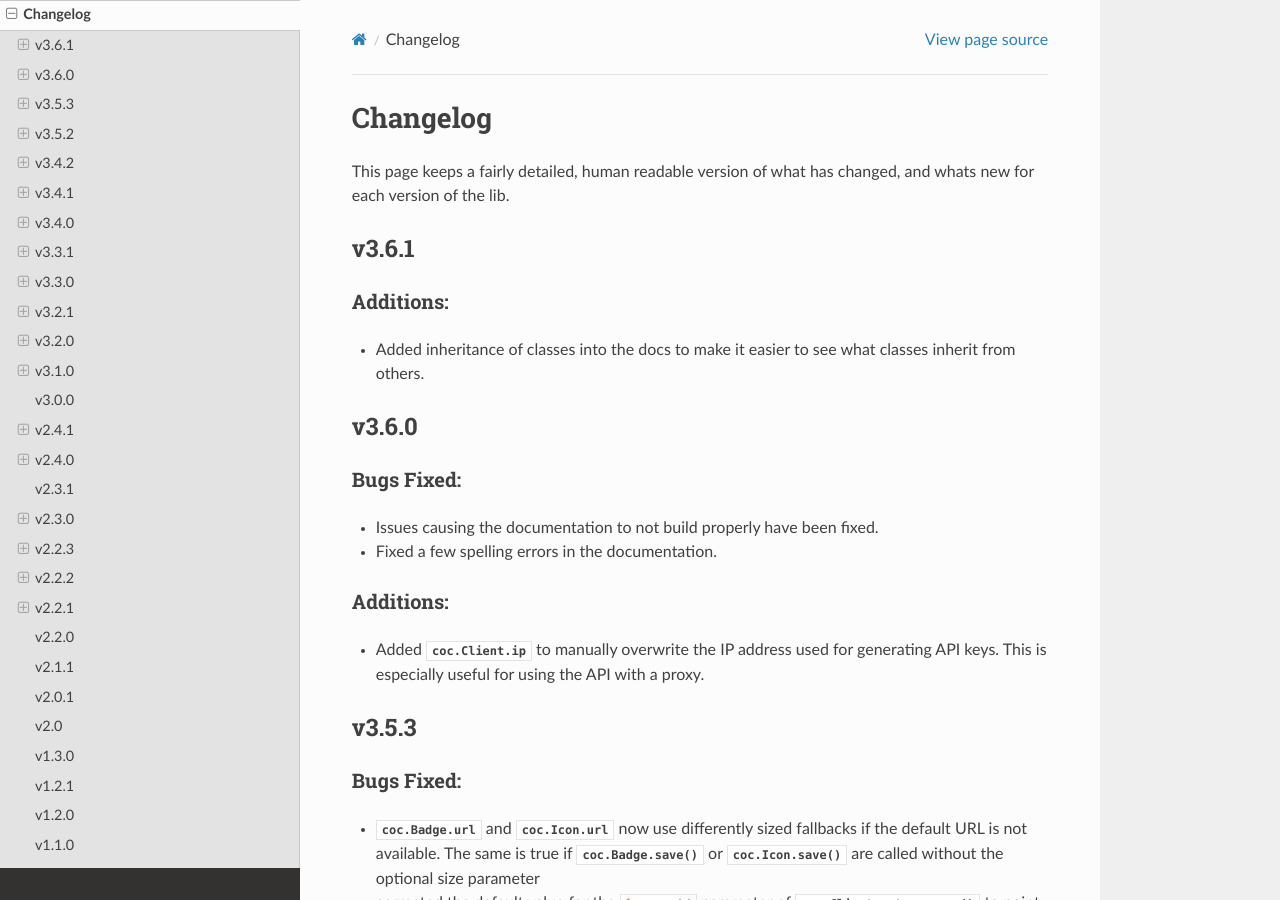
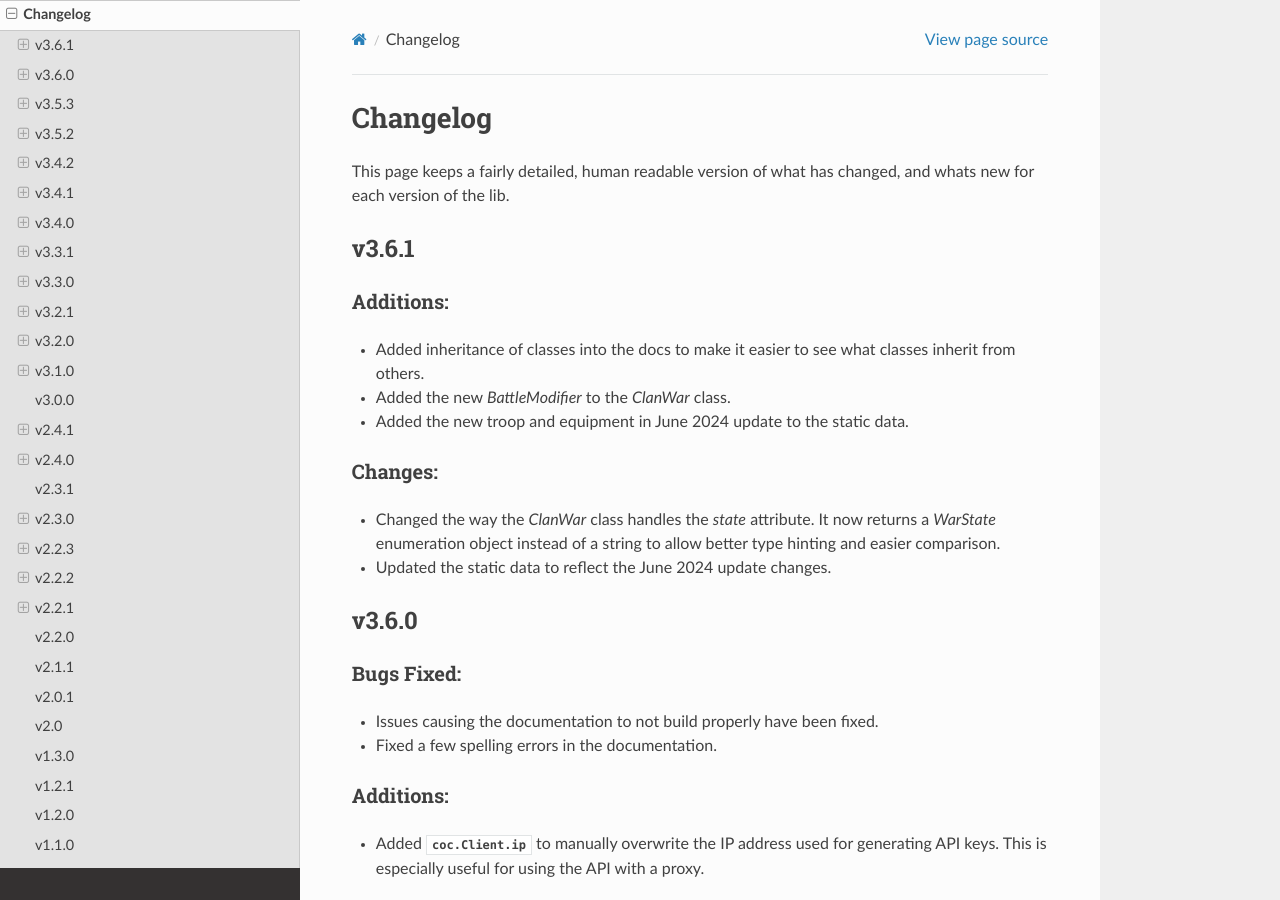
Before and after one commit to mathsman5133/coc.py, a Sphinx documentation site: the page built from docs/miscellaneous/changelog.rst, in a window 1280 px wide and 900 px high. Built offline with Sphinx 7.4.7 and the Read the Docs theme 2.0.0, drawn with Linux system fonts in a browser that asks for light colours.

Commit message:
Update changelog and add new equipment and troop

```diff
--- a/docs/miscellaneous/changelog.rst
+++ b/docs/miscellaneous/changelog.rst
@@ -13,6 +13,14 @@ v3.6.1
 Additions:
 ~~~~~~~~~~
 - Added inheritance of classes into the docs to make it easier to see what classes inherit from others.
+- Added the new `BattleModifier` to the `ClanWar` class.
+- Added the new troop and equipment in June 2024 update to the static data.
+
+Changes:
+~~~~~~~~
+- Changed the way the `ClanWar` class handles the `state` attribute. It now returns a `WarState` enumeration object
+  instead of a string to allow better type hinting and easier comparison.
+- Updated the static data to reflect the June 2024 update changes.
 
 v3.6.0
 ------
```
Also changed, not shown: 1 other file.
